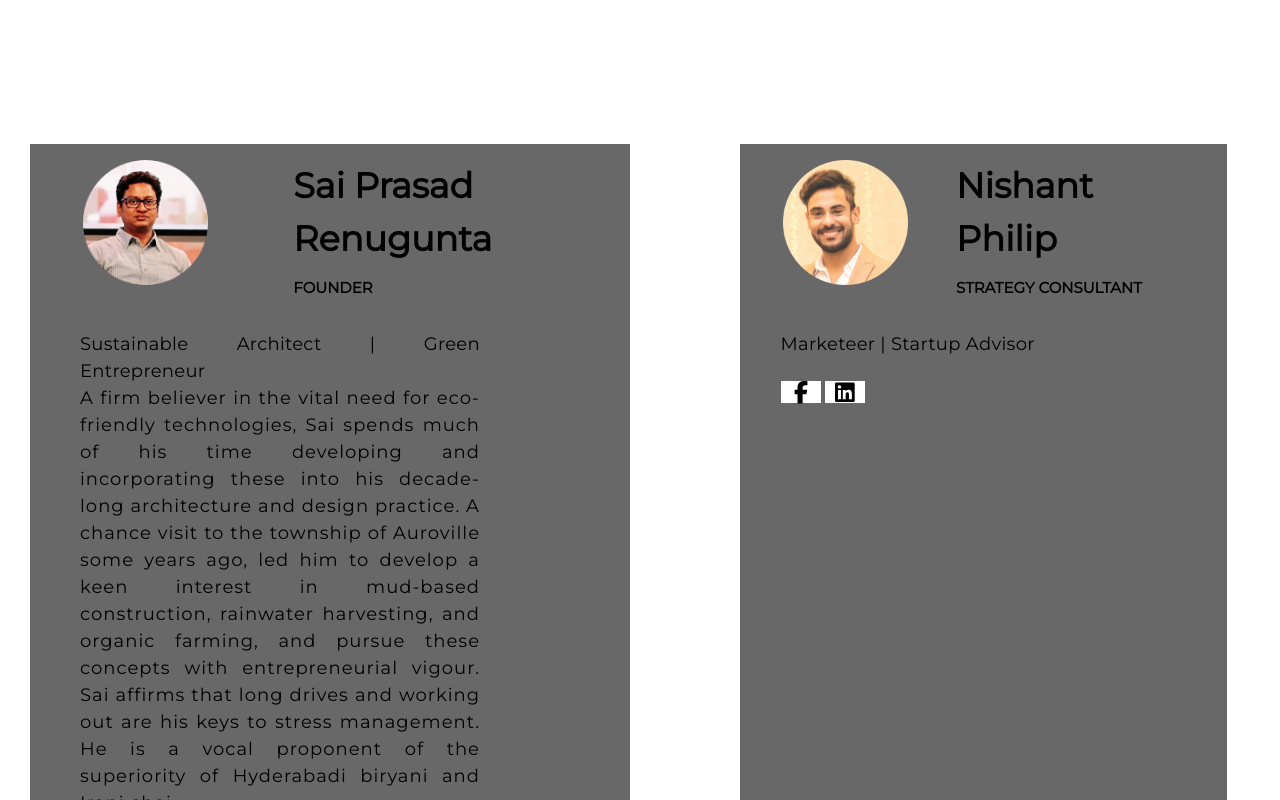
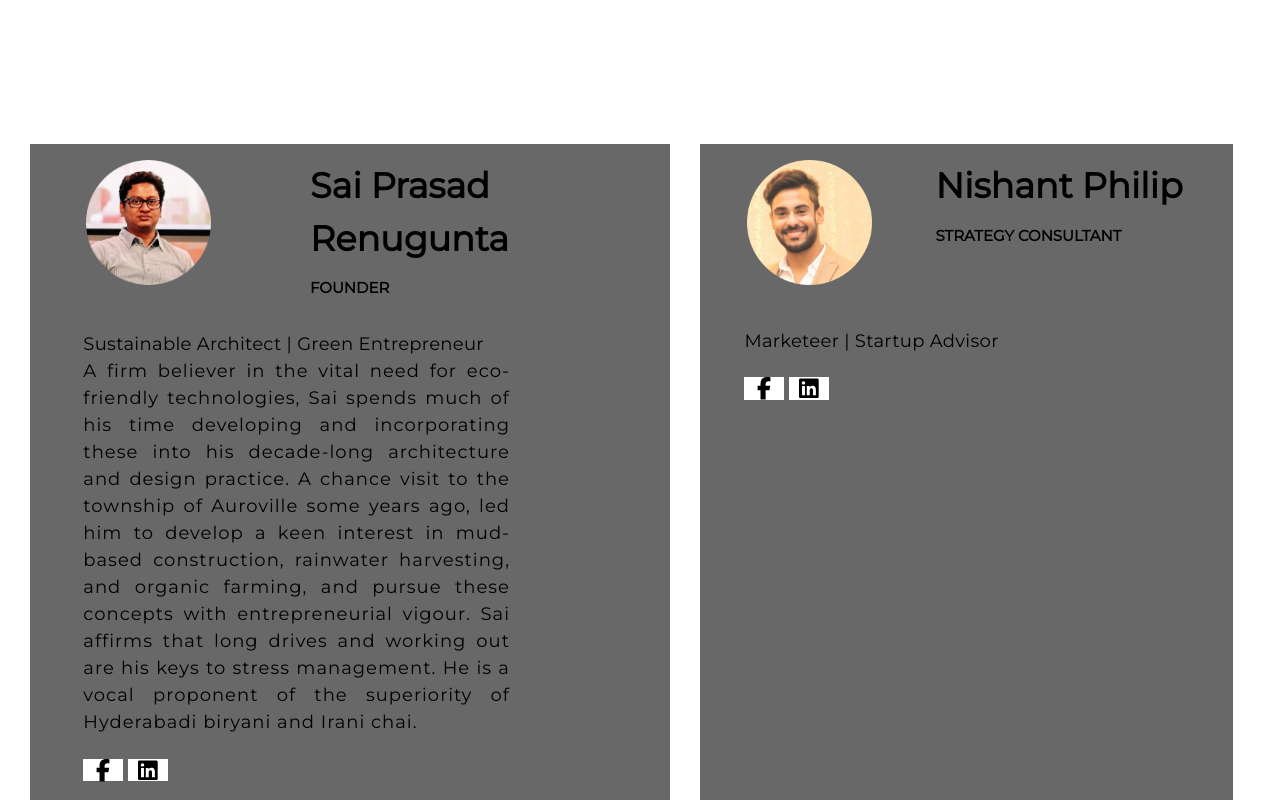
Before and after one commit to prashantbharati/rhall, a React (Create React App) app: page /about in a window 1280 px wide. Shown: the part 2200-3000 px from the top of the page. Built offline with nearby package versions, Linux system fonts and the light colour scheme; what react-google-maps would draw is missing.

Commit message:
cards added succesfully

```diff
--- a/src/aboutus/about.js
+++ b/src/aboutus/about.js
@@ -220,7 +220,7 @@ const About = () => {
         </Grid>
       </div>
 
-      <Grid container spacing={10}>
+      <Grid container>
         {matches2 ? <Grid item xs={1}></Grid> : ""}
         <Grid
           item
```
